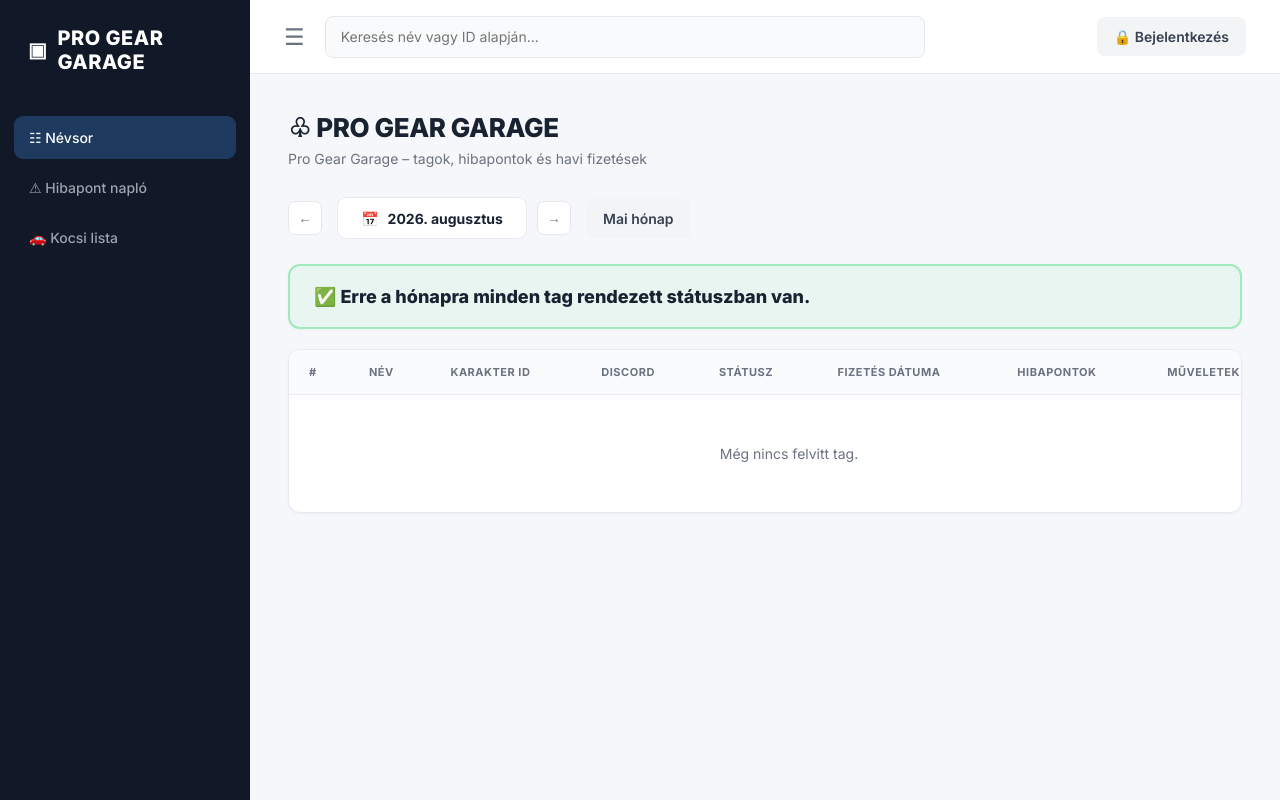
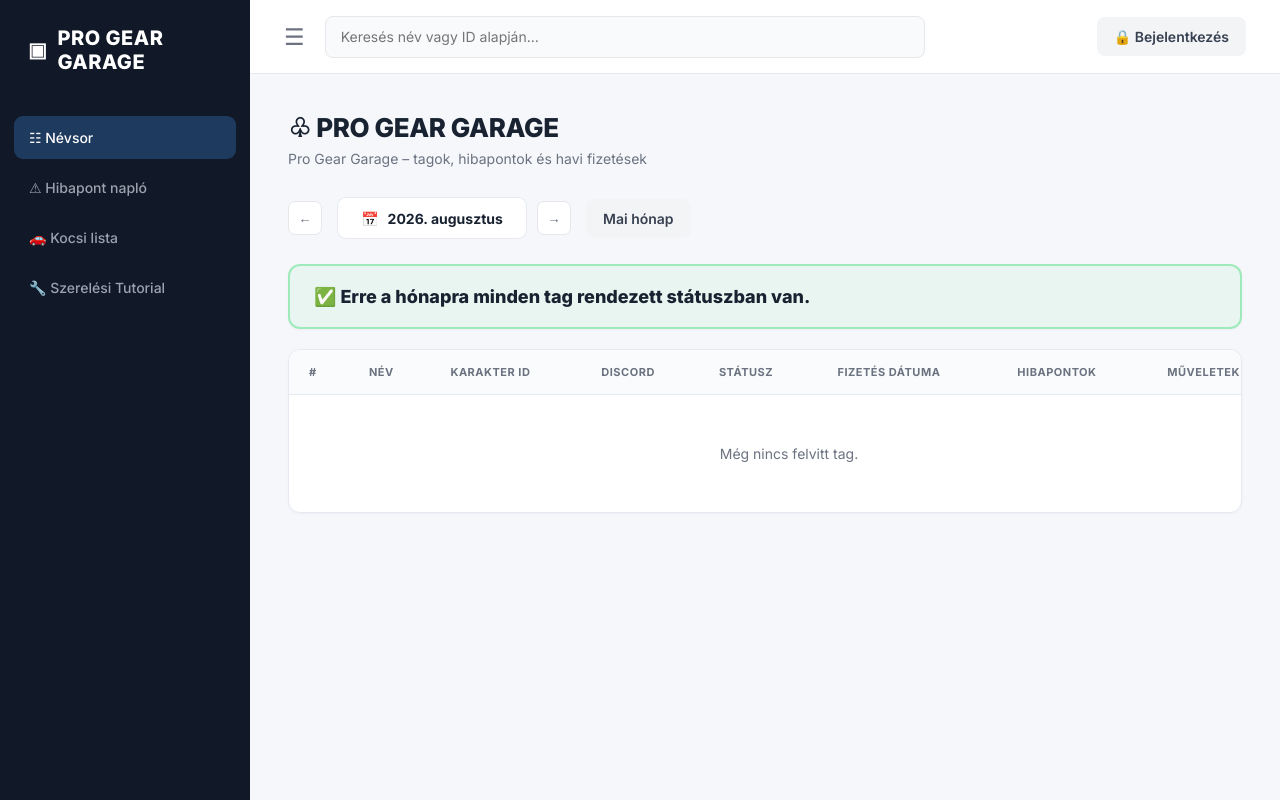
Before and after one commit to kismok/nevsor-weboldal, a Flask app: page / in a window 1280 px wide. Run offline with Flask 3, Linux system fonts and the light colour scheme; data that the repository does not hold is empty.

Commit message:
Add tutorial link and fix HTML structure

```diff
--- a/templates/index.html
+++ b/templates/index.html
@@ -189,6 +189,13 @@
             </a>
 
 
+            <a
+                href="/tutorial"
+            >
+                🔧 Szerelési Tutorial
+            </a>
+
+
             {% if logged_in %}
 
             <a href="#discord">
```
